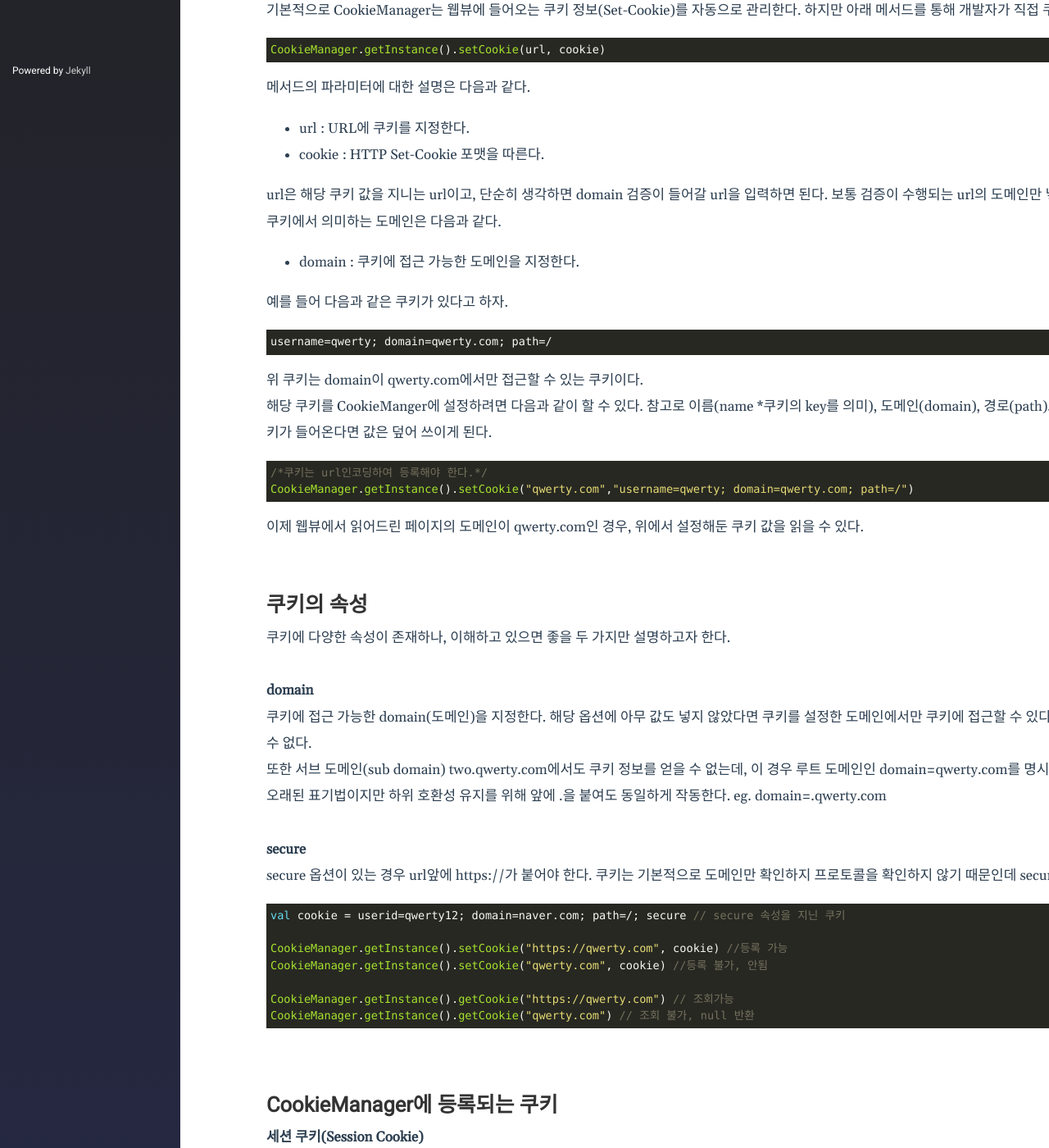
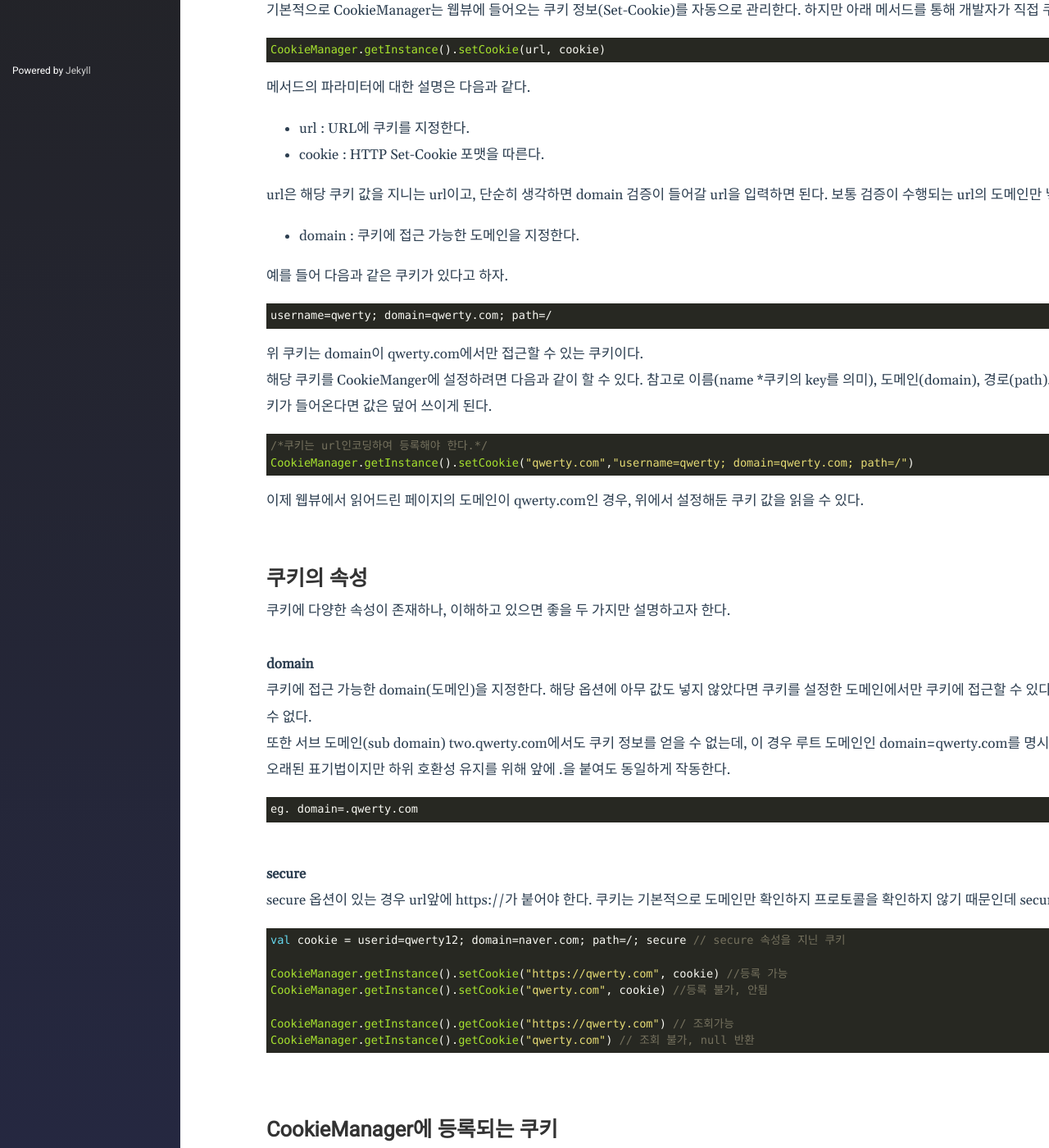
Before and after one commit to qwertyfairy/qwertyfairy.github.io, a Jekyll site: the page built from _posts/2025-04-03-CookieManager.markdown, in a window 1280 px wide and 1400 px high, scrolled down 385 px. Shown: the whole window at 82% size. Built offline with Jekyll 4.4.1, drawn with Linux system fonts in a browser that asks for light colours; some web fonts are replaced; some of the changed text lies outside the part shown.

Commit message:
fix : 문단 간격 수정

````diff
--- a/_posts/2025-04-03-CookieManager.markdown
+++ b/_posts/2025-04-03-CookieManager.markdown
@@ -27,8 +27,6 @@ CookieManager.getInstance().setCookie(url, cookie)
 
 url은 해당 쿠키 값을 지니는 url이고, 단순히 생각하면 domain 검증이 들어갈 url을 입력하면 된다. 보통 검증이 수행되는 url의 도메인만 넣어준다.
 
-쿠키에서 의미하는 도메인은 다음과 같다.
-
 - domain : 쿠키에 접근 가능한 도메인을 지정한다.
 
 예를 들어 다음과 같은 쿠키가 있다고 하자.
@@ -38,7 +36,6 @@ username=qwerty; domain=qwerty.com; path=/
 ```
 
 위 쿠키는 domain이 qwerty.com에서만 접근할 수 있는 쿠키이다.
-
 해당 쿠키를 CookieManger에 설정하려면 다음과 같이 할 수 있다. 참고로 이름(name *쿠키의 key를 의미), 도메인(domain), 경로(path)로 쿠키를 구분하기 때문에 세 가지가 같은 값을 가진 쿠키가 들어온다면 값은 덮어 쓰이게 된다.
 
 ```kotlin
@@ -60,7 +57,9 @@ CookieManager.getInstance().setCookie("qwerty.com","username=qwerty; domain=qwer
 또한 서브 도메인(sub domain) two.qwerty.com에서도 쿠키 정보를 얻을 수 없는데, 이 경우 루트 도메인인 domain=qwerty.com를 명시적으로 설정해주면 된다.
 
 오래된 표기법이지만 하위 호환성 유지를 위해 앞에 .을 붙여도 동일하게 작동한다.
+```
 eg. domain=.qwerty.com
+```
 
 <br/>
 
@@ -130,8 +129,7 @@ CookieManager.getInstance().setCookie("qwerty.com", sessionCookie.toString())
 Android Studio의 Device Explorer에서 Cookies DB를 추출할 수 있다.
 
 ![image](/public/img/cookie01.png)
-
-
+</br>
 추출된 파일은 SQLite Viewer를 통해 확인한다.
 
 ![image](/public/img/cookie02.png)
````
